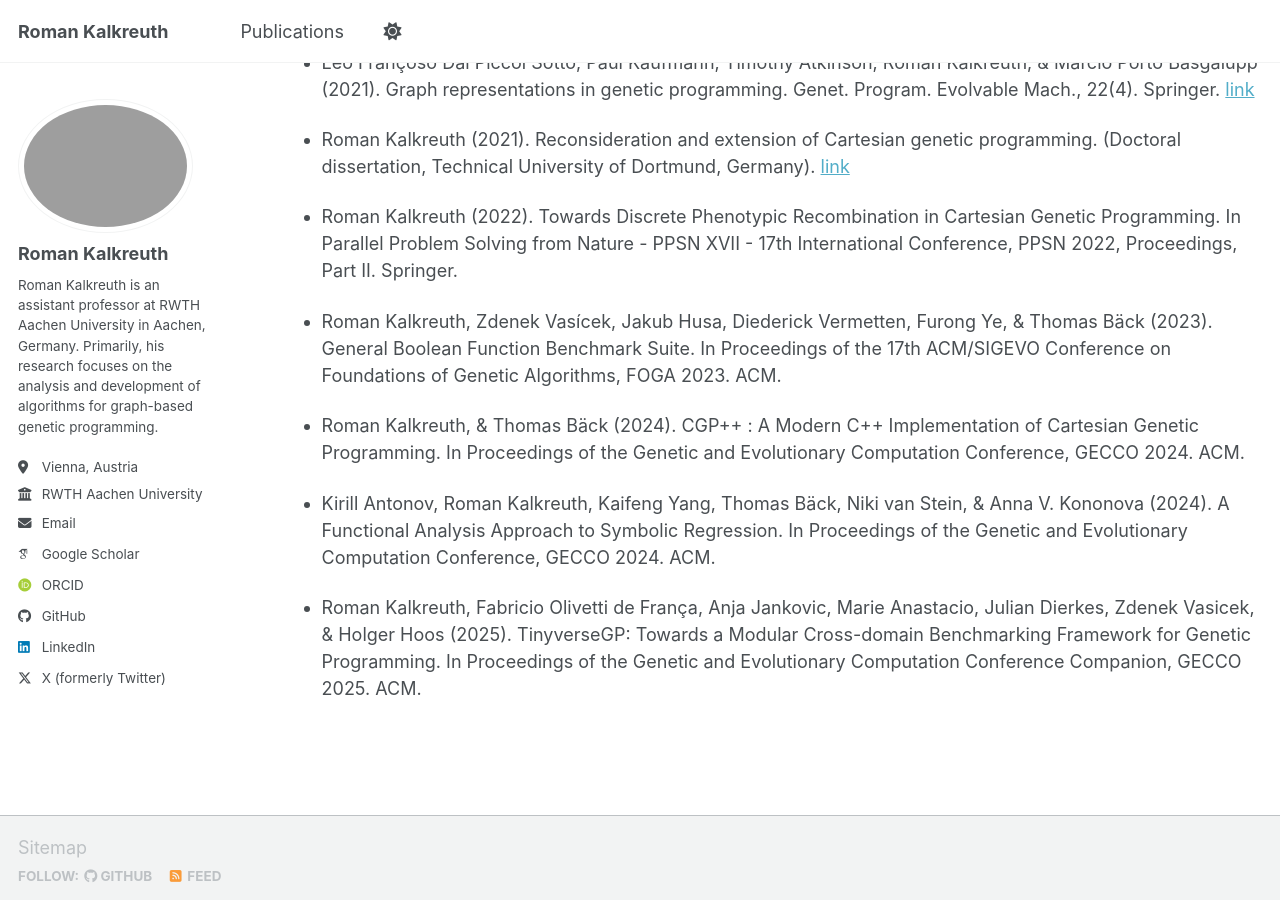
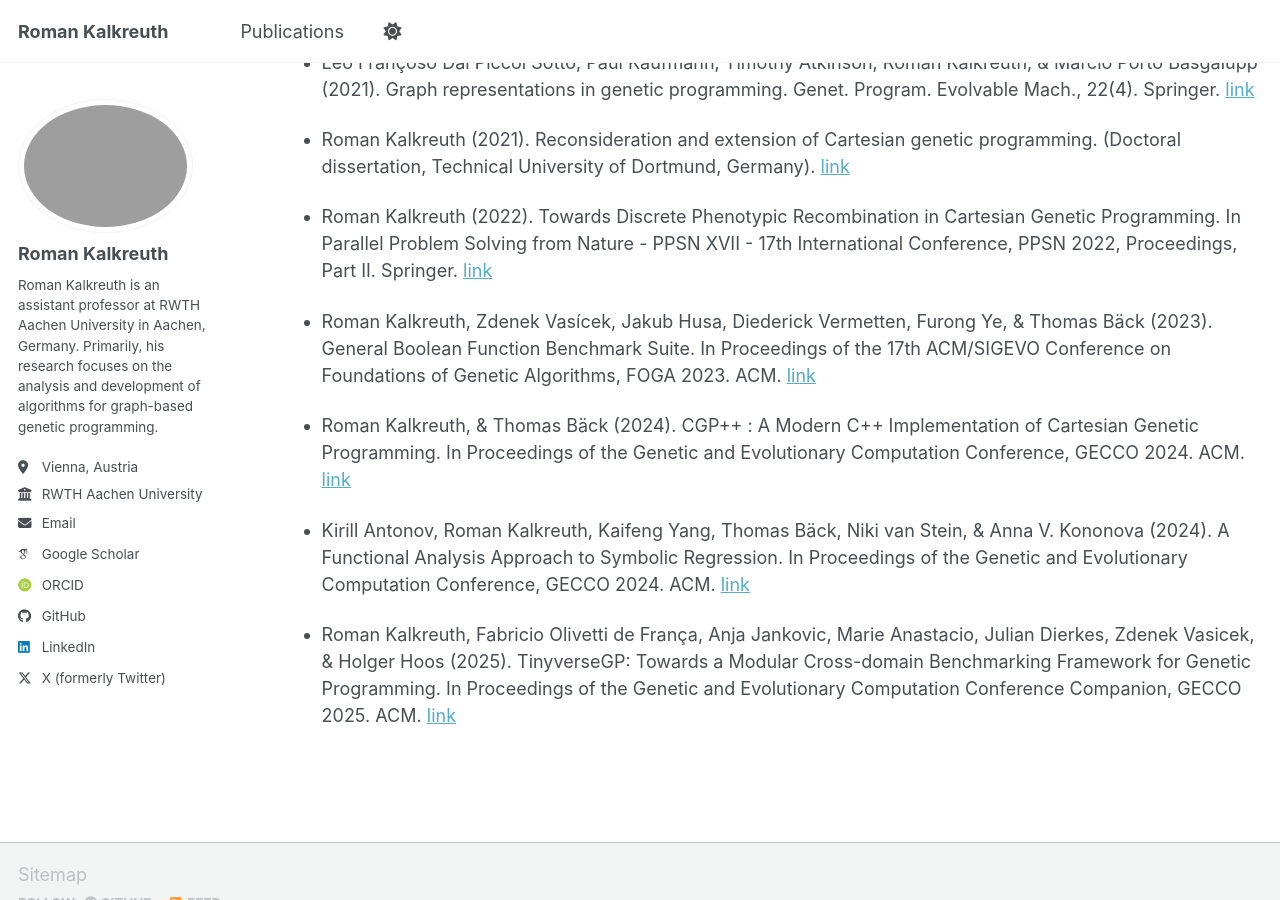
Before and after one commit to RomanKalkreuth/romankalkreuth.github.io, a Jekyll site: the page built from _pages/publications.md, in a window 1280 px wide and 900 px high, scrolled down 433 px. Built offline with Jekyll 4.4.1, drawn with Linux system fonts in a browser that asks for light colours; some web fonts are replaced; a script bundle is joined from its source files by our own code; library files that are not in the unit come from our copies.

Commit message:
Update publications.md

```diff
--- a/_pages/publications.md
+++ b/_pages/publications.md
@@ -17,12 +17,12 @@ Selection of 10 publications that reflect my research scope. More information on
 
 * Roman Kalkreuth (2021). Reconsideration and extension of Cartesian genetic programming. (Doctoral dissertation, Technical University of Dortmund, Germany). [link](https://mms3.ub.tu-dortmund.de/work/306544)
 
-* Roman Kalkreuth (2022). Towards Discrete Phenotypic Recombination in Cartesian Genetic Programming. In Parallel Problem Solving from Nature - PPSN XVII - 17th International Conference, PPSN 2022, Proceedings, Part II. Springer.
+* Roman Kalkreuth (2022). Towards Discrete Phenotypic Recombination in Cartesian Genetic Programming. In Parallel Problem Solving from Nature - PPSN XVII - 17th International Conference, PPSN 2022, Proceedings, Part II. Springer. [link](https://link.springer.com/chapter/10.1007/978-3-031-14721-0_5)
 
-* Roman Kalkreuth, Zdenek Vasícek, Jakub Husa, Diederick Vermetten, Furong Ye, & Thomas Bäck (2023). General Boolean Function Benchmark Suite. In Proceedings of the 17th ACM/SIGEVO Conference on Foundations of Genetic Algorithms, FOGA 2023. ACM.
+* Roman Kalkreuth, Zdenek Vasícek, Jakub Husa, Diederick Vermetten, Furong Ye, & Thomas Bäck (2023). General Boolean Function Benchmark Suite. In Proceedings of the 17th ACM/SIGEVO Conference on Foundations of Genetic Algorithms, FOGA 2023. ACM. [link](https://dl.acm.org/doi/abs/10.1145/3594805.3607131)
 
-* Roman Kalkreuth, & Thomas Bäck (2024). CGP++ : A Modern C++ Implementation of Cartesian Genetic Programming. In Proceedings of the Genetic and Evolutionary Computation Conference, GECCO 2024. ACM.
+* Roman Kalkreuth, & Thomas Bäck (2024). CGP++ : A Modern C++ Implementation of Cartesian Genetic Programming. In Proceedings of the Genetic and Evolutionary Computation Conference, GECCO 2024. ACM. [link](https://dl.acm.org/doi/10.1145/3638529.3654092)
 
-* Kirill Antonov, Roman Kalkreuth, Kaifeng Yang, Thomas Bäck, Niki van Stein, & Anna V. Kononova (2024). A Functional Analysis Approach to Symbolic Regression. In Proceedings of the Genetic and Evolutionary Computation Conference, GECCO 2024. ACM.
+* Kirill Antonov, Roman Kalkreuth, Kaifeng Yang, Thomas Bäck, Niki van Stein, & Anna V. Kononova (2024). A Functional Analysis Approach to Symbolic Regression. In Proceedings of the Genetic and Evolutionary Computation Conference, GECCO 2024. ACM. [link](https://dl.acm.org/doi/10.1145/3638529.3654079)
 
-* Roman Kalkreuth, Fabricio Olivetti de França, Anja Jankovic, Marie Anastacio, Julian Dierkes, Zdenek Vasicek, & Holger Hoos (2025). TinyverseGP: Towards a Modular Cross-domain Benchmarking Framework for Genetic Programming. In Proceedings of the Genetic and Evolutionary Computation Conference Companion, GECCO 2025. ACM.
+* Roman Kalkreuth, Fabricio Olivetti de França, Anja Jankovic, Marie Anastacio, Julian Dierkes, Zdenek Vasicek, & Holger Hoos (2025). TinyverseGP: Towards a Modular Cross-domain Benchmarking Framework for Genetic Programming. In Proceedings of the Genetic and Evolutionary Computation Conference Companion, GECCO 2025. ACM. [link](https://dl.acm.org/doi/10.1145/3712255.3726697)
```
